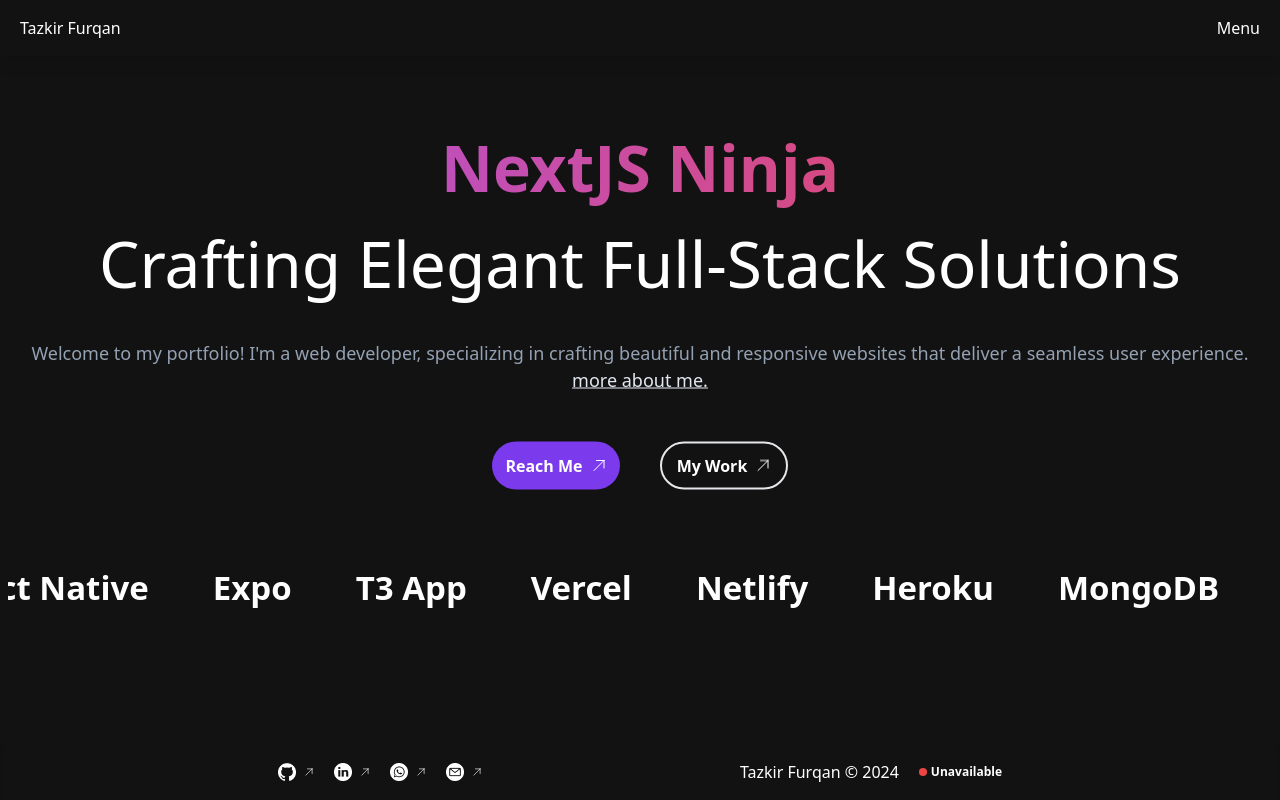
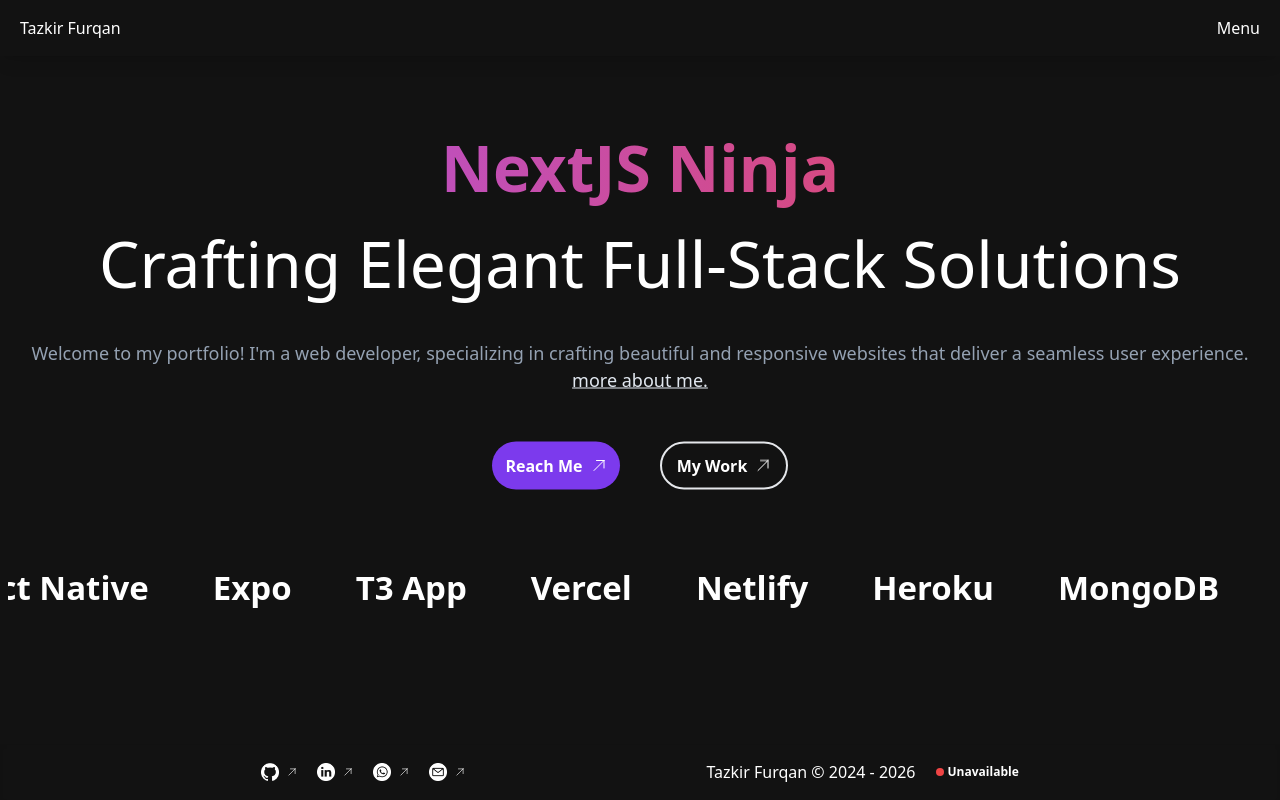
Before and after one commit to Tazkir/my-app, a Next.js app: page / in a window 1280 px wide. Built offline with nearby package versions, Linux system fonts and the light colour scheme.

Commit message:
Update copyright year in Status component

```diff
--- a/components/Status.js
+++ b/components/Status.js
@@ -8,7 +8,7 @@
   return (
     <>
       <div className="flex flex-row gap-5 items-center py-1">
-        <span className="max-sm:text-[12px]">Tazkir Furqan © 2024</span>
+        <span className="max-sm:text-[12px]">Tazkir Furqan © 2024 - 2026</span>
         <div className="flex flex-row gap-1 justify-center items-center">
           <div
             className={`w-2 h-2 rounded-full ${
```
